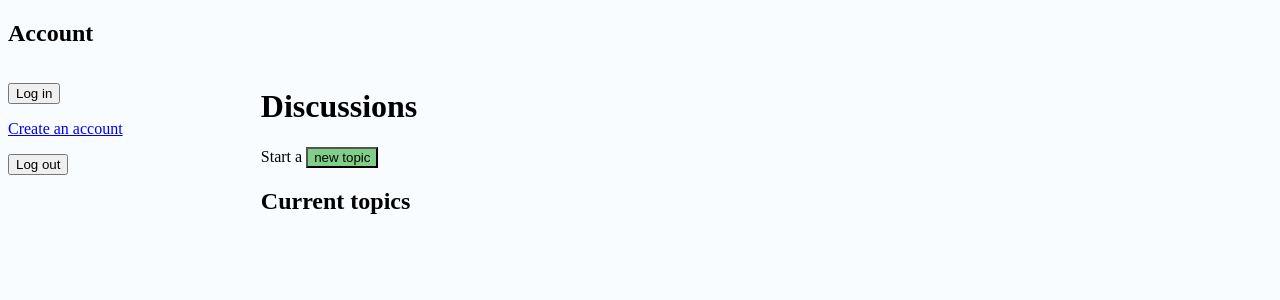
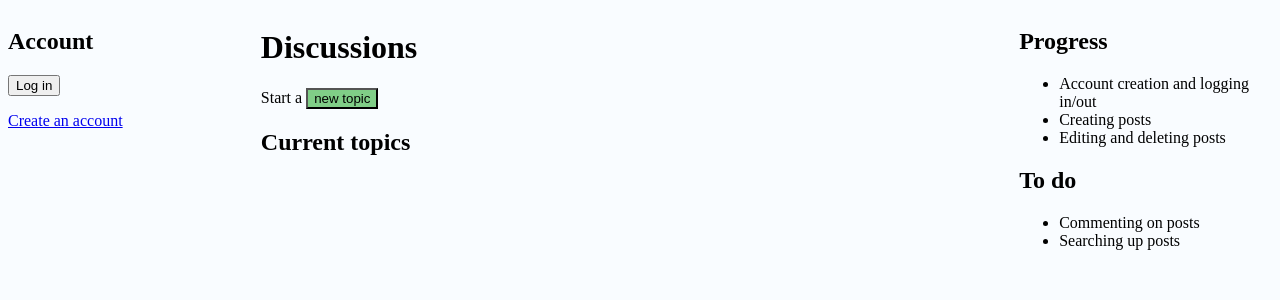
Before and after one commit to RosiPosi/Keskustelupalsta, a Flask app: page / in a window 1280 px wide. Shown: the top 300 px of the page. Run offline with Flask 3, Linux system fonts and the light colour scheme; data that the repository does not hold is empty.

Commit message:
patch notes

```diff
--- a/app.py
+++ b/app.py
@@ -84,7 +84,7 @@ def create():
     except sqlite3.IntegrityError:
         return "ERROR: username is taken."
 
-    return "Account created"
+    return "Account created! Return to the main page to log in."
 
 
 @app.route("/login", methods=["GET", "POST"])
--- a/templates/index.html
+++ b/templates/index.html
@@ -25,9 +25,8 @@
 
 <body style="background-color: rgb(249, 252, 255);">
 
+  <div class="left">
   <h2>Account</h2>
-
-  <div class="left">
   {% if session.username %}
   <p>
     You're logged in as {{ session.username }}
@@ -43,8 +42,9 @@
     <a href="/register">Create an account</a>
   {% endif %}
   </p>
-    <a href="/logout"><button>Log out</button></a>
-
+  {% if session.username %}
+    <p><a href="/logout"><button>Log out</button></a></p>
+  {% endif %}
   </p>
   </div>
 
@@ -63,6 +63,22 @@
 
   </div>
 
+  <div class="right">
+    <h2>Progress</h2>
+    <ul>
+    <li>Account creation and logging in/out</li>
+    <li>Creating posts</li>
+    <li>Editing and deleting posts</li>
+    </ul>
+
+    <h2>To do</h2>
+    <ul>
+    <li>Commenting on posts</li>
+    <li>Searching up posts</li>
+    </ul>
+
+  </div>
+
 </body>
 
 </html>
--- a/templates/login.html
+++ b/templates/login.html
@@ -5,7 +5,7 @@
   <title>Logging in</title>
 </head>
 
-<body>
+<body style="background-color: rgb(249, 252, 255);">
   {% if session.username %}
   <p>
     You're logged in as {{ session.username }}
@@ -14,7 +14,7 @@
     <a href="/logout">Log out</a>
   </p>
   {% else %}
-  <form action="/login" method="post">
+  <form action="/login" method="post" style="background-color: rgb(249, 252, 255);">
     <p>
       Username: <br />
       <input type="text" name="username" />
--- a/templates/register.html
+++ b/templates/register.html
@@ -5,8 +5,8 @@
   <title>Registration</title>
 </head>
 
-<body>
-  <form action="/create" method="post">
+<body style="background-color: rgb(249, 252, 255);">
+  <form action="/create" method="post" style="background-color: rgb(249, 252, 255);">
     <p>
       Username: <br />
       <input type="text" name="username" />
```
